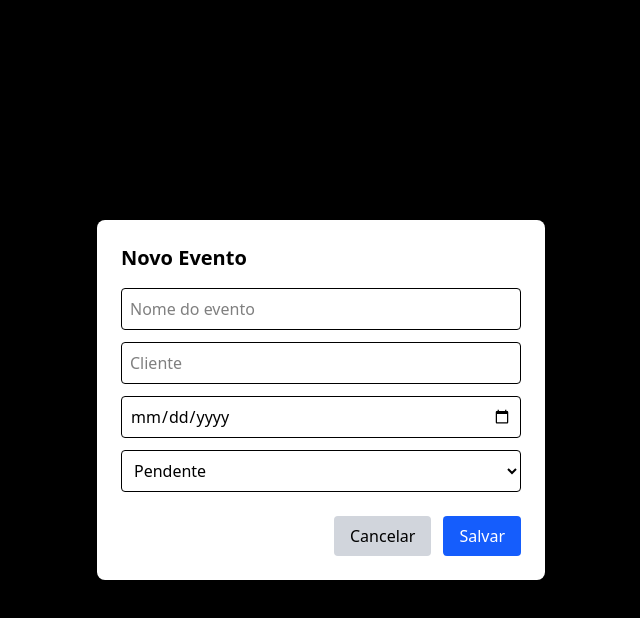
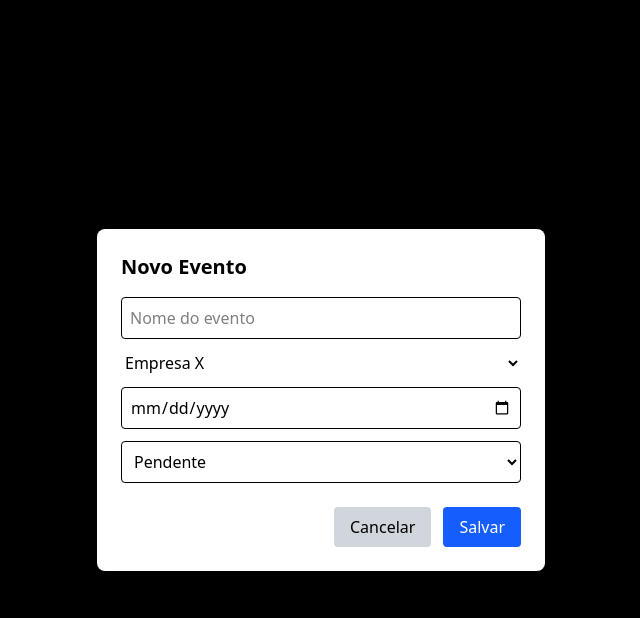
Before and after one commit to Carlosjr7/dashboard-eventos-react, a React (Vite) app: page /eventos in a window 1280 px wide. Both pictures are taken after a click on the button "Novo Evento". Shown: the top 618 px of the page, without its empty margins (319-959 px from the left). Built offline with nearby package versions, Linux system fonts and the light colour scheme.

Commit message:
refactor event model to use clienteId and integrate with clients

```diff
--- a/src/components/ModalNovoEvento.tsx
+++ b/src/components/ModalNovoEvento.tsx
@@ -1,5 +1,6 @@
 import { useEffect, useState } from "react";
 import type { Evento } from "../data/eventos";
+import { clientesMock } from "../data/clientes";
 
 interface ModalNovoEventoProps {
   isOpen: boolean;
@@ -21,7 +22,7 @@ export default function ModalNovoEvento({
 }: ModalNovoEventoProps) {
 
   const [nome, setNome] = useState("");
-  const [cliente, setCliente] = useState("");
+  const [clienteId, setClienteId] = useState<number>(0);
   const [data, setData] = useState("");
   const [status, setStatus] = useState<
     "Pendente" | "Confirmado" | "Cancelado"
@@ -30,20 +31,22 @@ export default function ModalNovoEvento({
 
   const [erros, setErros] = useState<{
     nome?: string;
-    cliente?: string;
+    clienteId?: string;
     data?: string;
   }>({});
+
+  const clientes = clientesMock;
 
 
   useEffect(() => {
     if (eventoInicial) {
       setNome(eventoInicial.nome);
-      setCliente(eventoInicial.cliente);
+      setClienteId(eventoInicial.clienteId);
       setData(eventoInicial.data);
       setStatus(eventoInicial.status);
     } else {
       setNome("");
-      setCliente("");
+      setClienteId(0);
       setData("");
       setStatus("Pendente");
     }
@@ -55,7 +58,7 @@ export default function ModalNovoEvento({
   const validarFormulario = () => {
     const novosErros: {
       nome?: string;
-      cliente?: string;
+      clienteId?: string;
       data?: string;
     } = {};
 
@@ -63,8 +66,8 @@ export default function ModalNovoEvento({
       novosErros.nome = " Nome obrigatório.";
     }
 
-    if (!cliente.trim()) {
-      novosErros.cliente = "Cliente  obrigatório.";
+    if (!clienteId) {
+      novosErros.clienteId = "Cliente  obrigatório.";
     }
 
     if (!data) {
@@ -83,7 +86,7 @@ export default function ModalNovoEvento({
   await onSave({
     id: eventoInicial ? eventoInicial.id : Date.now(),
     nome,
-    cliente,
+    clienteId,
     data,
     status,
   });
@@ -109,7 +112,7 @@ export default function ModalNovoEvento({
             type="text"
             placeholder="Nome do evento"
             value={nome}
-            onChange={(e) => {
+             onChange={(e) => {
               setNome(e.target.value);
               setErros((prev) => ({ ...prev, nome: undefined }));
             }}
@@ -120,19 +123,16 @@ export default function ModalNovoEvento({
           )}
 
 
-          <input
-            type="text"
-            placeholder="Cliente"
-            value={cliente}
-            onChange={(e) => {
-              setCliente(e.target.value);
-              setErros((prev) => ({ ...prev, cliente: undefined }));
-            }}
-            className="border p-2 rounded"
-          />
-          {erros.cliente && (
-            <span className="text-sm text-red-600">{erros.cliente}</span>
-          )}
+          <select
+            value={clienteId}
+            onChange={(e) => setClienteId(Number(e.target.value))}
+>
+            {clientes.map((cliente) => (
+            <option key={cliente.id} value={cliente.id}>
+            {cliente.nome}
+            </option>
+          ))}
+          </select>
 
 
           <input
--- a/src/data/clientes.ts
+++ b/src/data/clientes.ts
@@ -4,3 +4,24 @@ export interface Cliente {
     email: string;
     telefone: string;
 }
+
+export const clientesMock: Cliente[] = [
+  {
+    id: 1,
+    nome: "Empresa X",
+    email: "contato@empresax.com",
+    telefone: "11999999999",
+  },
+  {
+    id: 2,
+    nome: "Instituto Y",
+    email: "contato@institutoy.com",
+    telefone: "11888888888",
+  },
+  {
+    id: 3,
+    nome: "Marca Z",
+    email: "contato@marcaz.com",
+    telefone: "11777777777",
+  },
+];
--- a/src/data/eventos.ts
+++ b/src/data/eventos.ts
@@ -1,7 +1,8 @@
 export interface Evento {
   id: number;
   nome: string;
-  cliente: string;
+  clienteId: number;
+
   data: string;
   status: "Pendente" | "Confirmado" | "Cancelado";
 }
@@ -10,21 +11,21 @@ export const eventosMock: Evento[] = [
   {
     id: 1,
     nome: "Festa de fim de ano",
-    cliente: "Empresa X",
+    clienteId: 1,
     data: "2026-01-01",
     status: "Confirmado",
   },
   {
     id: 2,
     nome: "Workshop Corporativo",
-    cliente: "Instituto Y",
+    clienteId: 2,
     data: "2026-02-05",
     status: "Pendente",
   },
   {
     id: 3,
     nome: "Coquetel VIP",
-    cliente: "Marca Z",
+    clienteId: 3,
     data: "2026-03-12",
     status: "Cancelado",
   },
```
